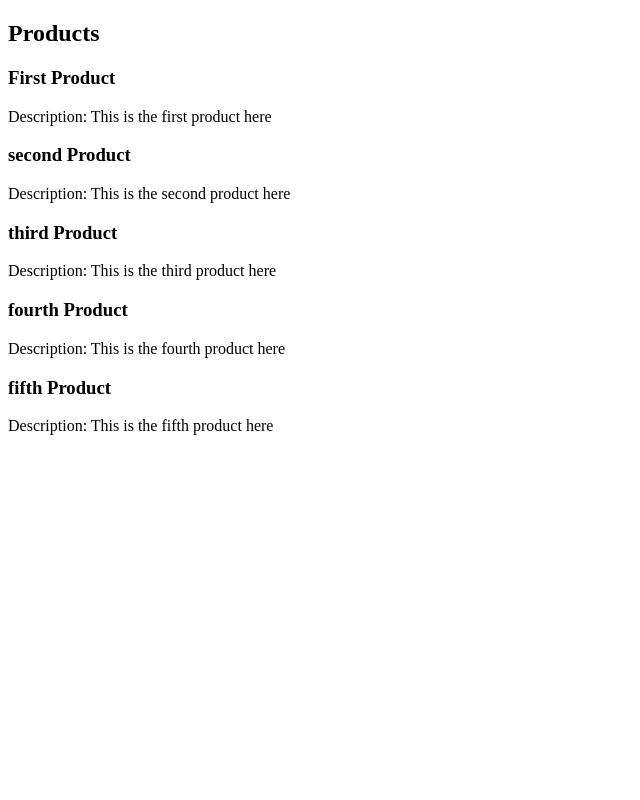
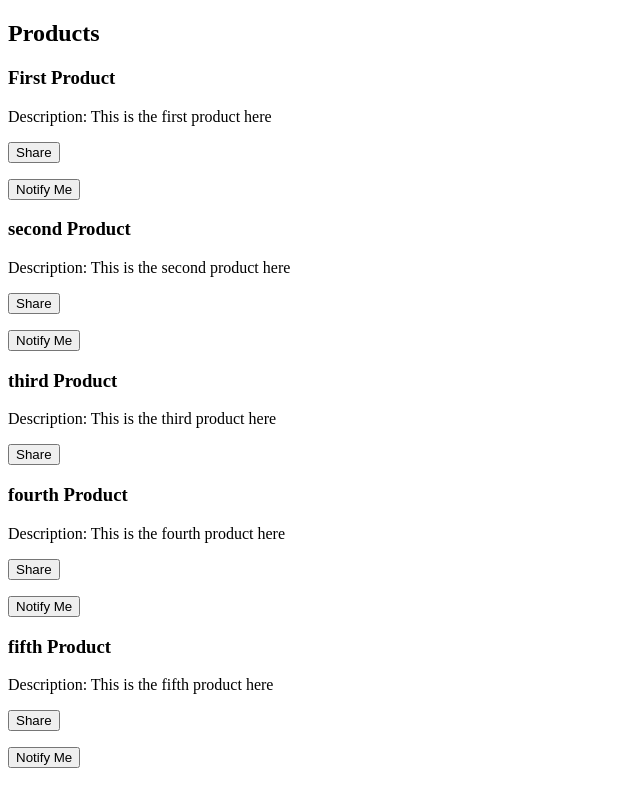
Before and after one commit to ilyandho/Angular-Docs, an Angular app: page / in a window 1280 px wide. Shown: the whole page, without its empty margins (0-640 px from the left). Built offline with nearby package versions, Linux system fonts and the light colour scheme.

Commit message:
Added the notify and share buttons using @Input() and @Output() decoarators'

```diff
--- a/src/app/app.module.ts
+++ b/src/app/app.module.ts
@@ -4,12 +4,14 @@
 
 import { AppComponent } from './app.component';
 import { FirstAppComponent } from './components/first-app/first-app.component';
+import { ProductAlertsComponent } from './components/product-alerts/product-alerts.component';
 
 
 @NgModule({
   declarations: [
     AppComponent,
-    FirstAppComponent
+    FirstAppComponent,
+    ProductAlertsComponent
   ],
   imports: [
     BrowserModule
--- a/src/app/components/first-app/first-app.component.html
+++ b/src/app/components/first-app/first-app.component.html
@@ -9,4 +9,15 @@
   <p *ngIf="product.description">
     Description: {{product.description}}
   </p>
+
+  <button (click)='share()'>
+    Share
+  </button>
+
+  <app-product-alerts
+      [product]='product'
+      (notify)="onNotify()">
+
+  </app-product-alerts>
+
 </div>
--- a/src/app/components/first-app/first-app.component.ts
+++ b/src/app/components/first-app/first-app.component.ts
@@ -1,4 +1,4 @@
-import { Component, OnInit } from '@angular/core';
+import { Component, OnInit,Input } from '@angular/core';
 
 @Component({
   selector: 'app-first-app',
@@ -13,6 +13,14 @@
     {name:'fourth Product', description:'This is the fourth product here',price:'2800'},
     {name:'fifth Product', description:'This is the fifth product here',price:'800'}
   ]
+
+  share(){
+    console.log('The product has been share')
+  }
+
+  onNotify(){
+    console.log('You will be notified when the product goes on sale')
+  }
   constructor() { }
 
   ngOnInit() {
--- /dev/null
+++ b/src/app/components/product-alerts/product-alerts.component.html
@@ -0,0 +1,3 @@
+<p *ngIf="product.price > 700">
+  <button (click)='notify.emit()'> Notify Me</button>
+</p>
--- /dev/null
+++ b/src/app/components/product-alerts/product-alerts.component.ts
@@ -0,0 +1,16 @@
+import { Component, OnInit, Input,Output, EventEmitter } from '@angular/core';
+
+@Component({
+  selector: 'app-product-alerts',
+  templateUrl: './product-alerts.component.html',
+  styleUrls: ['./product-alerts.component.css']
+})
+export class ProductAlertsComponent implements OnInit {
+  @Input() product
+  @Output() notify = new EventEmitter()
+  constructor() { }
+
+  ngOnInit() {
+  }
+
+}
```
Also changed, not shown: src/app/components/product-alerts/product-alerts.component.css (added), 1 other file (tests, documents, lock files or other folders).
